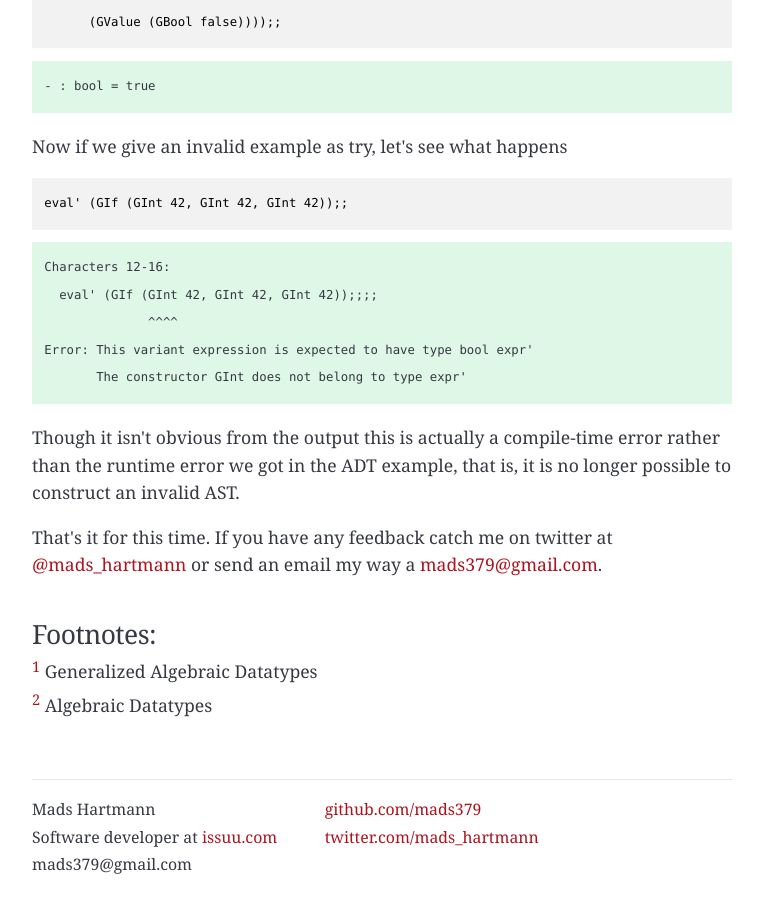
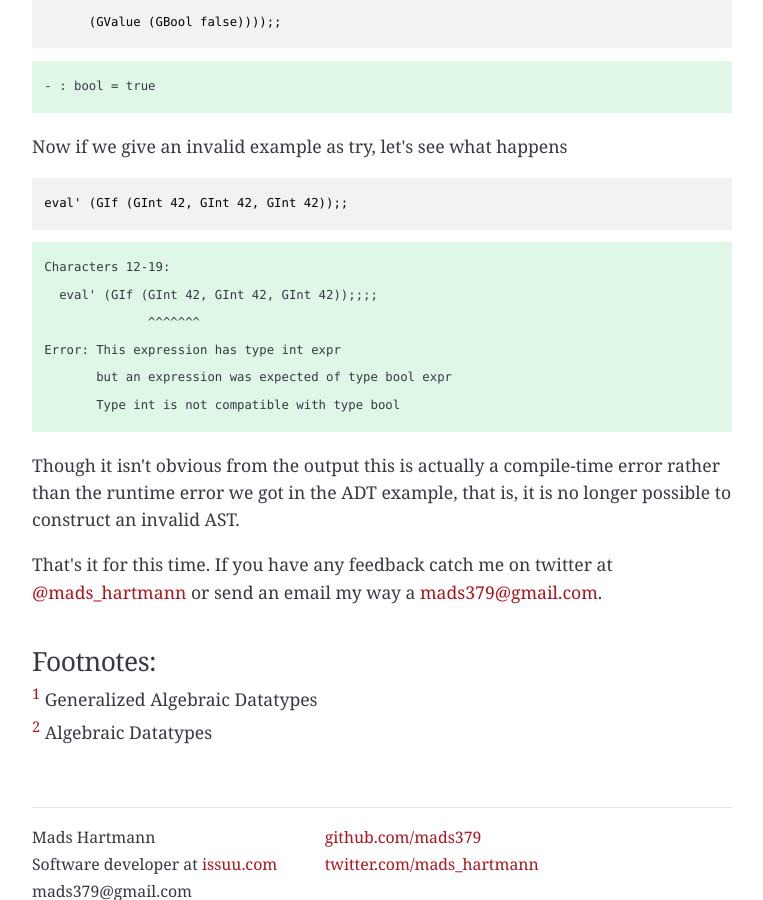
Before and after one commit to mads-hartmann/blog.mads-hartmann.com, a Jekyll site: the page built from _posts/2014-12-05-gadt-ocaml.html, in a window 1280 px wide and 900 px high, scrolled down 6191 px. Shown: the whole window, without its empty margins (258-1021 px from the left). Built offline with Jekyll 4.4.1, drawn with Linux system fonts in a browser that asks for light colours; nearby versions of some CDN libraries; comment, search, counter and statistics services are not loaded.

Commit message:
Fix typo found by Vladimir Dzyuba. Thanks!

```diff
--- a/_org/_posts/2014-12-05-gadt-ocaml.org
+++ b/_org/_posts/2014-12-05-gadt-ocaml.org
@@ -231,7 +231,7 @@
 We define ~value~' and ~expr~' GADTs which are parameterized with an
 anonymous types (notice the ~_~) and each data constructor is
 explicitly typed with a type for this parameter, e.g. the ~GBool~
-constructor takes a ~bool~ and gives you a ~bool~ typed ~expr~'.
+constructor takes a ~bool~ and gives you a ~bool~ typed ~value~'.
 
 The type parameter allows us to do two things:
 
--- a/_posts/2014-12-05-gadt-ocaml.html
+++ b/_posts/2014-12-05-gadt-ocaml.html
@@ -344,11 +344,12 @@
 </pre>
 </div>
 <pre class="example">
-Characters 12-16:
+Characters 12-19:
   eval' (GIf (GInt 42, GInt 42, GInt 42));;;;
-              ^^^^
-Error: This variant expression is expected to have type bool expr'
-       The constructor GInt does not belong to type expr'
+              ^^^^^^^
+Error: This expression has type int expr
+       but an expression was expected of type bool expr
+       Type int is not compatible with type bool
 </pre>
 
 <p>
```
Also changed, not shown: other parts of _posts/2014-12-05-gadt-ocaml.html (+1 -1 lines).
